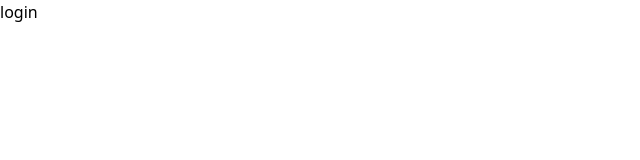
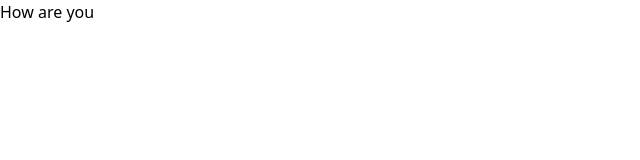
Before and after one commit to Rahulchauhan50/Whata-App, a Next.js app: page /login in a window 1280 px wide. Shown: the top 160 px of the page, without its empty margins (0-640 px from the left). Built offline with nearby package versions, Linux system fonts and the light colour scheme.

Commit message:
Describe your changes here

```diff
--- a/src/pages/login.jsx
+++ b/src/pages/login.jsx
@@ -1,7 +1,7 @@
 import React from "react";
 
 function login() {
-  return <div>login</div>;
+  return <div>How are you</div>;
 }
 
 export default login;
```
